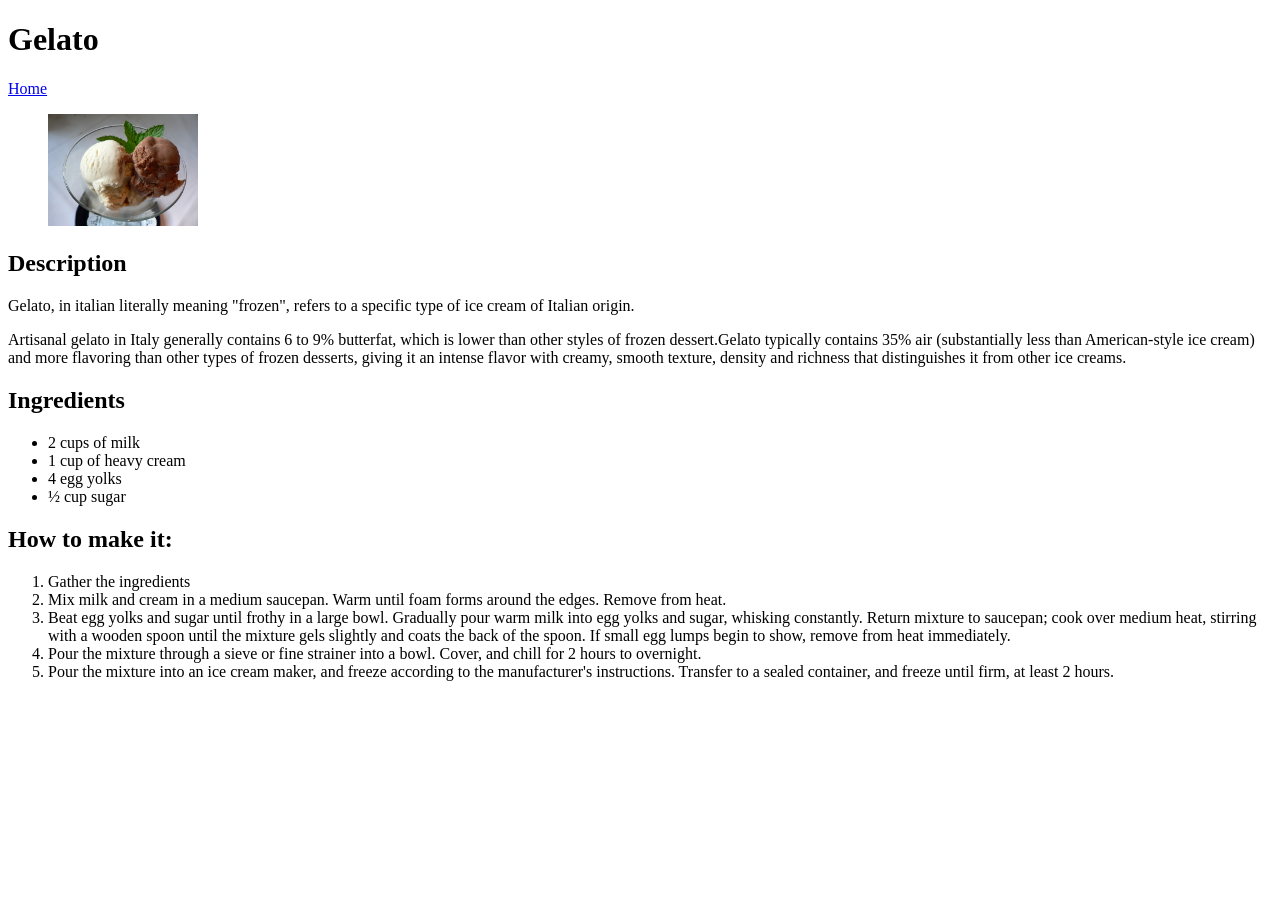
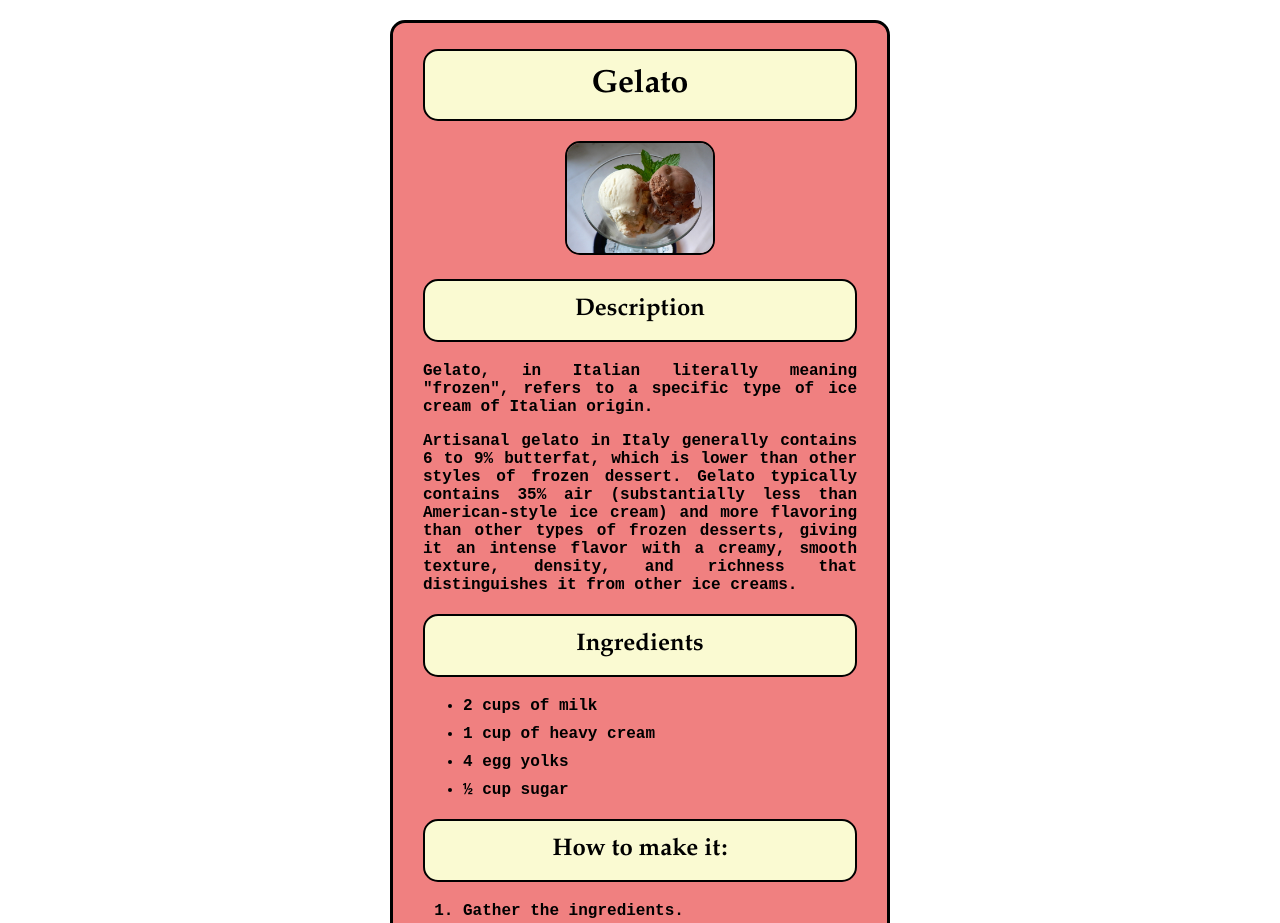
Before and after one commit to TheVoyagersful/odin-recipes, a plain HTML site: page recipes/gelato.html in a window 1280 px wide. Shown: the top 923 px of the page. Before the commit the page ends 800 px from the top, so only its background shows below. Drawn offline with Linux system fonts and the light colour scheme.

Commit message:
feat(add): add html structure for css style

```diff
--- a/recipes/gelato.html
+++ b/recipes/gelato.html
@@ -3,31 +3,38 @@
 <head>
     <meta charset="UTF-8">
     <meta name="viewport" content="width=device-width, initial-scale=1.0">
+    <link rel="stylesheet" href="../styles/internalpages.css">
     <title>Gelato</title>
 </head>
 <body>
-    <h1>Gelato</h1>
-    <a href="../index.html">Home</a>
+    <div class="card">
+        <h1 class="title">Gelato</h1>
         <figure>
-        <img src="../images/gelato.jpg" ref="Gelato, italian ice cream delicacy" width="150">
+            <div class="imagecontainer">
+                <img src="../images/gelato.jpg" class="image" alt="Gelato, Italian ice cream delicacy" width="150">
+            </div>
         </figure>
-    <h2>Description</h2>
-    <p>Gelato, in italian literally meaning "frozen", refers to a specific type of ice cream of Italian origin.</p>
-    <p>Artisanal gelato in Italy generally contains 6 to 9% butterfat, which is lower than other styles of frozen dessert.Gelato typically contains 35% air (substantially less than American-style ice cream) and more flavoring than other types of frozen desserts, giving it an intense flavor with creamy, smooth texture, density and richness that distinguishes it from other ice creams.</p>
-    <h2>Ingredients</h2>
+        <h2 class="descriptiontitle">Description</h2>
+        <p>Gelato, in Italian literally meaning "frozen", refers to a specific type of ice cream of Italian origin.</p>
+        <p>Artisanal gelato in Italy generally contains 6 to 9% butterfat, which is lower than other styles of frozen dessert. Gelato typically contains 35% air (substantially less than American-style ice cream) and more flavoring than other types of frozen desserts, giving it an intense flavor with a creamy, smooth texture, density, and richness that distinguishes it from other ice creams.</p>
+        <h2 class="ingredientstitle">Ingredients</h2>
         <ul>
             <li>2 cups of milk</li>
             <li>1 cup of heavy cream</li>
             <li>4 egg yolks</li>
             <li>½ cup sugar</li>
         </ul>
-    <h2>How to make it:</h2>
+        <h2 class="preparationtitle">How to make it:</h2>
         <ol>
-        <li>Gather the ingredients</li>
+            <li>Gather the ingredients.</li>
             <li>Mix milk and cream in a medium saucepan. Warm until foam forms around the edges. Remove from heat.</li>
             <li>Beat egg yolks and sugar until frothy in a large bowl. Gradually pour warm milk into egg yolks and sugar, whisking constantly. Return mixture to saucepan; cook over medium heat, stirring with a wooden spoon until the mixture gels slightly and coats the back of the spoon. If small egg lumps begin to show, remove from heat immediately.</li>
-        <li> Pour the mixture through a sieve or fine strainer into a bowl. Cover, and chill for 2 hours to overnight.</li>
-        <li> Pour the mixture into an ice cream maker, and freeze according to the manufacturer's instructions. Transfer to a sealed container, and freeze until firm, at least 2 hours.</li>
+            <li>Pour the mixture through a sieve or fine strainer into a bowl. Cover, and chill for 2 hours to overnight.</li>
+            <li>Pour the mixture into an ice cream maker, and freeze according to the manufacturer's instructions. Transfer to a sealed container, and freeze until firm, at least 2 hours.</li>
         </ol>
+        <div class="buttoncontainer">
+            <a class="button" href="../index.html">Return to Homepage</a>
+        </div>
+    </div>
 </body>
 </html>
```
Also changed, not shown: recipes/bifana.html (+14 -7 lines), recipes/moscowmule.html (+15 -8 lines). Lines whose indentation alone changed are shown as unchanged.
